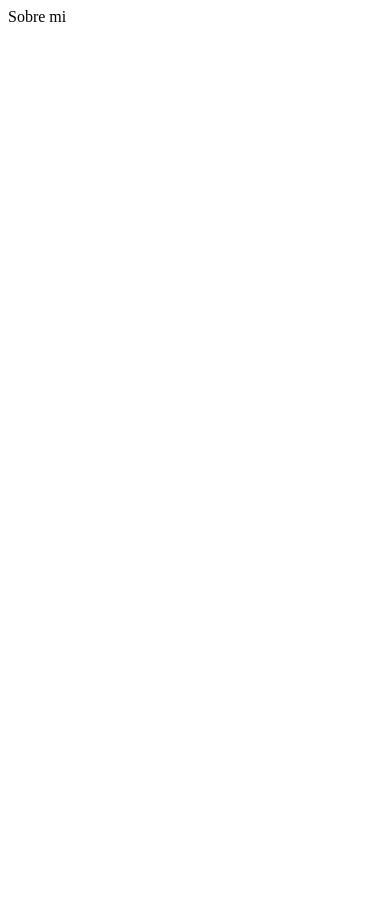
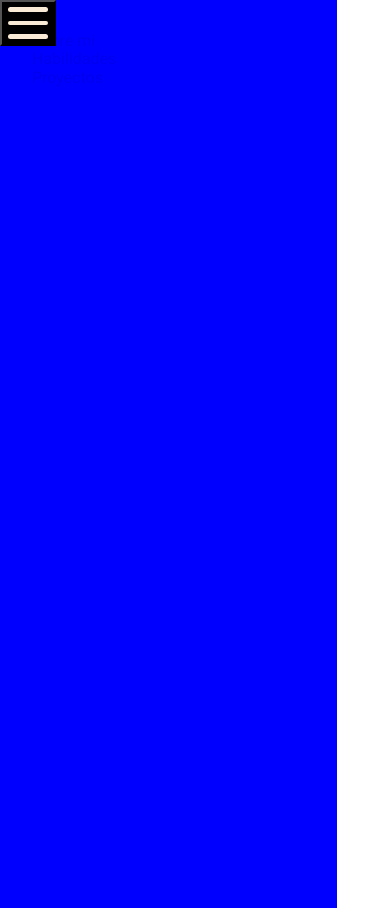
Before and after one commit to dm73994/portfolio, a React (Vite) app: page /projects in a window 390 px wide. Before the commit the page ends 844 px from the top, so only its background shows below. Built offline with nearby package versions, Linux system fonts and the light colour scheme.

Commit message:
estructura barra de navegacion movil

```diff
--- a/index.html
+++ b/index.html
@@ -4,7 +4,12 @@
     <meta charset="UTF-8" />
     <link rel="icon" type="image/svg+xml" href="/src/favicon.svg" />
     <meta name="viewport" content="width=device-width, initial-scale=1.0" />
-    <title>Vite App</title>
+    <title>David Martinez</title>
+
+    <link rel="preconnect" href="https://fonts.googleapis.com">
+    <link rel="preconnect" href="https://fonts.gstatic.com" crossorigin>
+    <link href="https://fonts.googleapis.com/css2?family=Roboto:wght@100;300;400;500;700&display=swap" rel="stylesheet">
+
   </head>
   <body>
     <div id="root"></div>
--- /dev/null
+++ b/src/css/NavigationBar.css
@@ -0,0 +1,40 @@
+/* GENERAL */
+.navContainer{
+    background-color: blue;
+}
+
+/* MOVIL */
+@media only screen and (max-width: 700px) {
+    .navContainer {
+        display: flex;
+        flex-direction: column;
+        justify-content: flex-start;
+        align-items: flex-start;
+        padding: 2rem;
+    }
+    .open{
+        width: 70%;
+        height: 100vh;
+        position: absolute;
+    }
+
+
+    /* button */
+    .buttonMovil{
+        display: flex;
+        flex-direction: column;
+        justify-content: space-around;
+
+        height: 2.5rem;
+        width: 2.5rem;
+        background-color: black;
+        position: absolute;
+        z-index: 100;
+    }
+    .buttonMovil > .line{
+        height: .3rem;
+        width: 2.5rem;
+        background-color: antiquewhite;
+        border-radius: 10px;
+    }
+}
--- a/src/css/styles.css
+++ b/src/css/styles.css
@@ -0,0 +1,15 @@
+@import url('./Normalize.css');
+@import url('./NavigationBar.css');
+
+/* GLOBALS */
+*,html, body{
+    font-family: 'Roboto', sans-serif;
+}
+*, *:before, *:after {
+    box-sizing: inherit;
+}
+
+/* ETIQUETAS GLOBALES */
+a{
+    text-decoration: none;
+}
--- a/src/main.tsx
+++ b/src/main.tsx
@@ -3,11 +3,16 @@ import ReactDOM from 'react-dom/client'
 import { I18nextProvider } from 'react-i18next';
 import i18next from './pages/configs/Translate'
 import App from './pages/App'
+import { BrowserRouter, RouterProvider } from 'react-router-dom';
+import Router from './pages/Router';
+import './css/styles.css'
 
 ReactDOM.createRoot(document.getElementById('root')!).render(
   <React.StrictMode>
-    <I18nextProvider i18n={i18next}>
-      <App />
-    </I18nextProvider>
+    <BrowserRouter>
+      <I18nextProvider i18n={i18next}>
+        <App />
+      </I18nextProvider>
+    </BrowserRouter>
   </React.StrictMode>
 )
--- a/src/pages/App.tsx
+++ b/src/pages/App.tsx
@@ -1,11 +1,16 @@
 import React from 'react'
-import i18next from './configs/Translate'
 import Translate from './utils/Translate'
 import { useTranslation } from 'react-i18next';
+import Router from './Router';
+import NavigationBar from './components/NavigationBar';
+import { RouterProvider } from 'react-router-dom';
 
 const App = () => {
   return (
-    <div> {Translate({text: 'general.about'})} </div>
+    <>
+      <NavigationBar />
+      <Router />
+    </>
   )
 }
 
--- a/src/pages/Router.tsx
+++ b/src/pages/Router.tsx
@@ -7,9 +7,11 @@ import Skills from './views/skills'
 const Router = () => {
   return (
     <Routes>
-        <Route path='me' element={<About />} />
-        <Route path='skills' element={<Skills />} />
-        <Route path='projects' element={<Projects />} />
+      <Route index element={<About />} />
+      <Route path='me' element={<About />} />
+      <Route path='skills' element={<Skills />} />
+      <Route path='projects' element={<Projects />} />
+      <Route path="*" element={<h1>404</h1>} />
     </Routes>
   )
 }
--- /dev/null
+++ b/src/pages/components/NavigationBar.tsx
@@ -0,0 +1,53 @@
+import React from 'react'
+import { NavLink } from 'react-router-dom'
+import Translate from '../utils/Translate'
+
+interface navBtnProps {
+    path: string,
+    text: string
+}
+
+const NavButton = ({path, text}: navBtnProps) => {
+    return (
+        <NavLink
+            to={path}
+            className={({isActive}) => {
+                return ''
+                //return `navLink ${isActive ? 'navLinkActive' : ''}`;
+            }}
+        >
+            {Translate(text)}
+        </NavLink>
+    )
+}
+
+const NavigationBar = () => {
+    let activeStyle = {
+        textDecoration: "underline",
+    };
+    let activeClassName = "underline";
+
+    return (
+        <>
+            <button
+                className='buttonMovil'
+                onClick={()=> {
+                    console.log('ABRIR MENU')
+                }}
+            >
+                <div className="line"></div>
+                <div className="line"></div>
+                <div className="line"></div>
+            </button>
+            <div className='navContainer open close'>
+                <NavButton path='/me' text='general.about' />
+
+                <NavButton path='/skills' text='general.skills' />
+
+                <NavButton path='/projects' text='general.projects' />
+            </div>
+        </>
+    )
+}
+
+export default NavigationBar
--- a/src/pages/utils/Translate.tsx
+++ b/src/pages/utils/Translate.tsx
@@ -1,11 +1,7 @@
 import React from 'react'
 import { useTranslation } from 'react-i18next';
 
-interface props {
-    text: string
-}
-
-const Translate = ({text}: props) => {
+const Translate = (text: string) => {
     const {t} = useTranslation("global")
     return t(text)
 }
--- a/src/pages/views/about/index.tsx
+++ b/src/pages/views/about/index.tsx
@@ -1,10 +1,9 @@
 import React from 'react'
-import i18next from '../../configs/Translate'
-import Translate from '../../configs/Translate'
+import Translate from '../../utils/Translate'
 
 const About = () => {
   return (
-    <div> {i18next.t('general.about')} </div>
+    <div> {Translate('general.about')} </div>
   )
 }
 
```
Also changed, not shown: src/css/Normalize.css (added).
